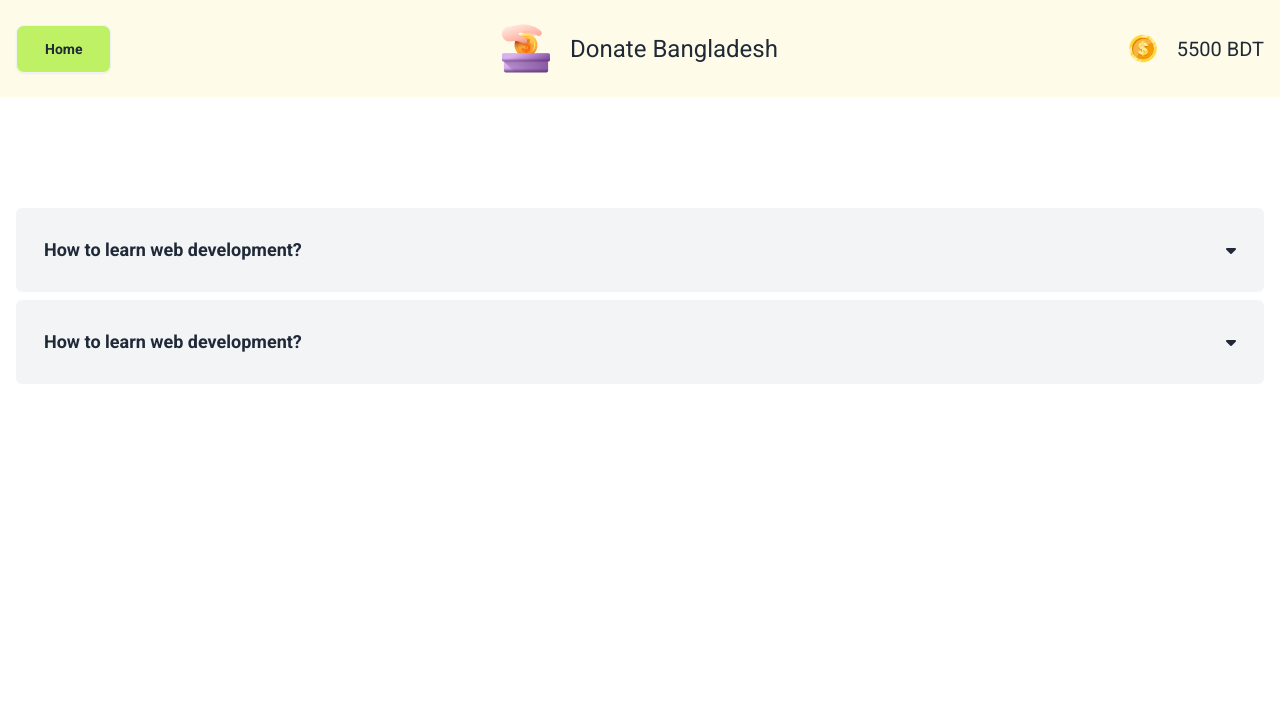
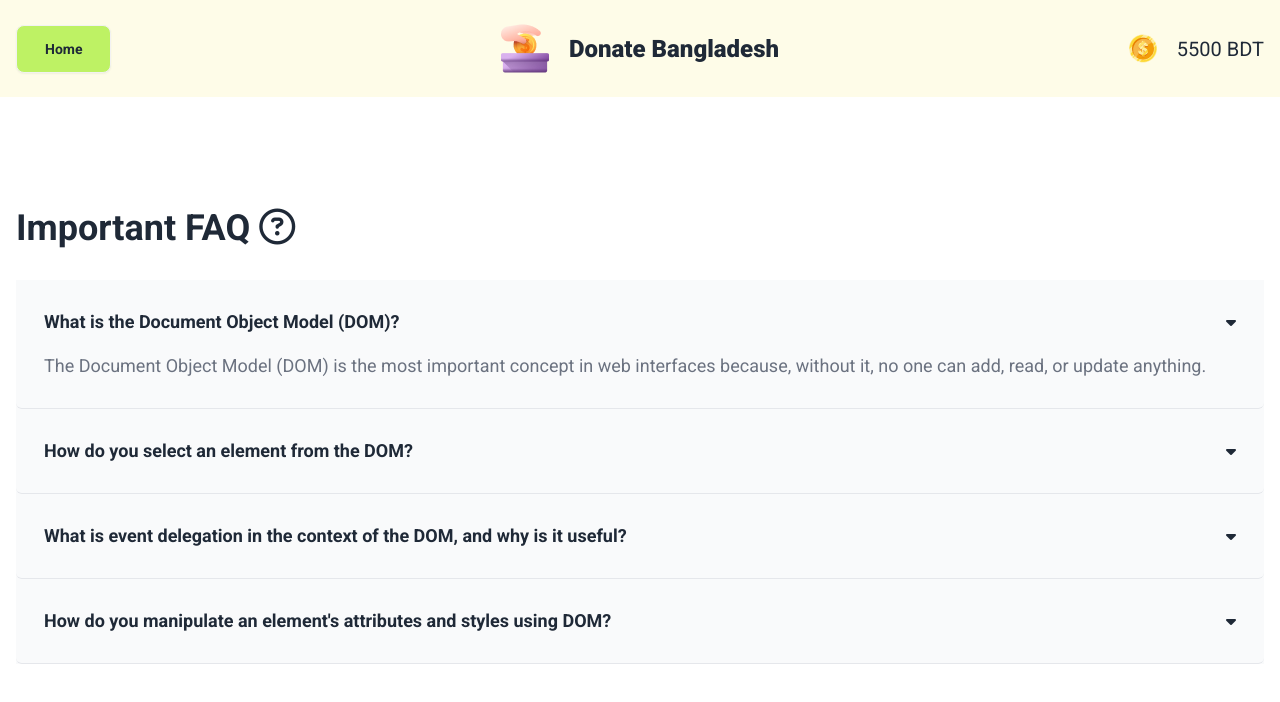
Before and after one commit to devmilon923/donation-bangladesh, a plain HTML site: page blog.html in a window 1280 px wide. Drawn offline with nearby package versions, Linux system fonts and the light colour scheme.

Commit message:
add some change

```diff
--- a/blog.html
+++ b/blog.html
@@ -80,12 +80,14 @@
                 class="lg:flex items-center justify-center gap-5 flex-1 hidden"
               >
                 <img src="./assets/logo.png" alt="" />
-                <h1 class="lg:text-2xl">Donate Bangladesh</h1>
+                <h1 class="lg:text-2xl font-extrabold">Donate Bangladesh</h1>
               </div>
 
               <div class="flex items-center justify-end gap-5 flex-1">
                 <img src="./assets/coin.png" alt="" />
-                <h1 class="lg:text-xl"><span id="my-balance">5500</span> BDT</h1>
+                <h1 class="lg:text-xl">
+                  <span id="my-balance">5500</span> BDT
+                </h1>
               </div>
               <div class="lg:hidden text-2xl pl-4" id="toggle-icon">
                 <i class="fa-solid fa-bars"></i>
@@ -98,51 +100,80 @@
             <img class="mx-auto" src="./assets/logo.png" alt="" />
             <h1 class="lg:text-2xl font-semibold">Donate Bangladesh</h1>
           </div>
-          <div class="flex items-center justify-center gap-2">
-            <!-- <img src="./assets/coin.png" alt="" /> -->
-            <!-- <h1 class="lg:text-2xl">5500 BDT</h1> -->
+          <div class="flex items-center justify-center gap-2"></div>
         </div>
-        </div>
-        <!-- <div>
-          <div
-            class="flex justify-center items-center backdrop-blur-md pt-5 md:pt-12 pb-4"
-          >
-            <div>
-              <button class="btn bg-lime-300">Donation</button>
-              <button class="btn">History</button>
-            </div>
-          </div>
-        </div> -->
       </nav>
     </header>
 
     <main class="container mx-auto px-4 pt-52">
-      <div class="space-y-2">
-        <div class="p-7 bg-gray-100 cursor-pointer rounded-md">
+      <h1 class="text-4xl font-bold mb-8">
+        Important FAQ <i class="fa-regular fa-circle-question"></i>
+      </h1>
+      <div class="bg-gray-50">
+        <div class="p-7 cursor-pointer rounded-md border-b">
           <dt class="flex items-center justify-between" aria-controls="faq-1">
-            <p class="font-semibold text-lg">How to learn web development?</p>
+            <p class="font-semibold text-lg">
+              What is the Document Object Model (DOM)?
+            </p>
             <i class="fa-solid fa-caret-up -rotate-180 transition"></i>
           </dt>
-          <dd id="faq-1" class="text-gray-500 hidden text-lg"">
+          <dd id="faq-1" class="text-gray-500 text-lg mt-4">
             <p class="">
-              Lorem ipsum dolor sit amet consectetur adipisicing elit. Ex
-              quaerat numquam esse alias repudiandae nulla minus quasi sint
-              consectetur deserunt.
+              The Document Object Model (DOM) is the most important concept in
+              web interfaces because, without it, no one can add, read, or
+              update anything.
             </p>
           </dd>
         </div>
 
-
-        <div class="p-7 bg-gray-100 cursor-pointer rounded-md">
+        <div class="p-7 cursor-pointer rounded-md border-b">
           <dt class="flex items-center justify-between" aria-controls="faq-2">
-              <p class="font-semibold text-lg">How to learn web development?</p>
+            <p class="font-semibold text-lg">
+              How do you select an element from the DOM?
+            </p>
             <i class="fa-solid fa-caret-up -rotate-180 transition"></i>
           </dt>
-            <dd id="faq-2" class="text-gray-500 hidden text-lg">
+          <dd id="faq-2" class="text-gray-500 hidden text-lg mt-4">
             <p class="">
-                Lorem ipsum dolor sit amet consectetur adipisicing elit. Ex
-                quaerat numquam esse alias repudiandae nulla minus quasi sint
-                consectetur deserunt.
+              Using JavaScript, there are a few ways to select DOM elements.
+              Three of the most commonly used methods are as follows:
+              getElementsByClassName, getElementsByTagName, and getElementById.
+              You will be able to reach any HTML tag, class, or ID element with
+              these selectors. You can use querySelectorAll also- it will enable
+              you to select elements by ID, class, or tag all in one method.
+            </p>
+          </dd>
+        </div>
+
+        <div class="p-7 cursor-pointer rounded-md border-b">
+          <dt class="flex items-center justify-between" aria-controls="faq-3">
+            <p class="font-semibold text-lg">
+              What is event delegation in the context of the DOM, and why is it
+              useful?
+            </p>
+            <i class="fa-solid fa-caret-up -rotate-180 transition"></i>
+          </dt>
+          <dd id="faq-3" class="text-gray-500 hidden text-lg mt-4">
+            <p class="">
+              When an event occurs on a child element, the event bubbles up to
+              the parent, allowing the parent to handle the event and this is the event delegation in the context of the DOM. This is useful because if you have a list of items, instead of adding a click event to each item. When an item is clicked, you can determine which child was clicked using properties like event.target.
+            </p>
+          </dd>
+        </div>
+
+        <div class="p-7 cursor-pointer rounded-md border-b">
+          <dt class="flex items-center justify-between" aria-controls="faq-4">
+            <p class="font-semibold text-lg">
+              How do you manipulate an element's attributes and styles using
+              DOM?
+            </p>
+            <i class="fa-solid fa-caret-up -rotate-180 transition"></i>
+          </dt>
+          <dd id="faq-4" class="text-gray-500 hidden text-lg mt-4">
+            <p class="">
+              This is an example how manipulate an element's attributes and styles using
+              DOM:  <br>const element = document.getElementById('myElement'); <br>
+              const value = element.getAttribute('data-custom');
             </p>
           </dd>
         </div>
```
Also changed, not shown: index.html (+2 -3 lines). Lines whose indentation alone changed are shown as unchanged.
